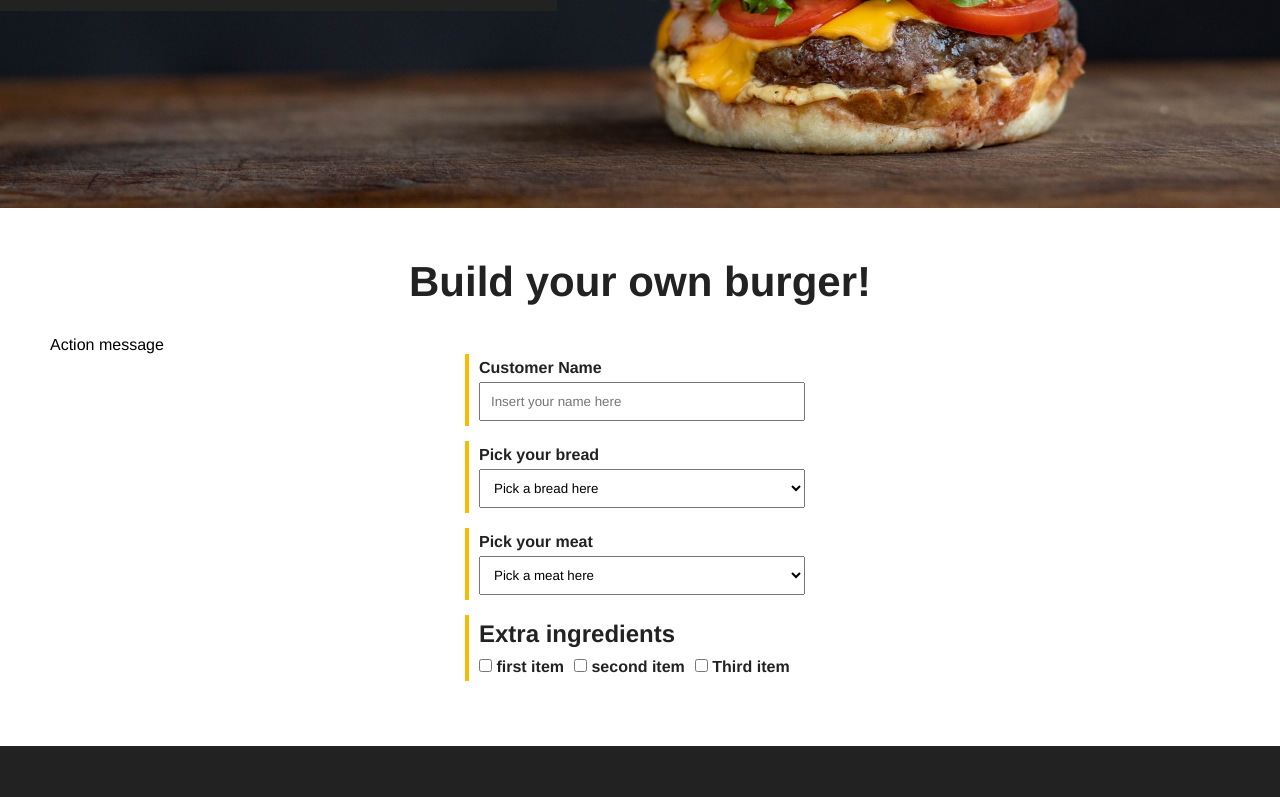
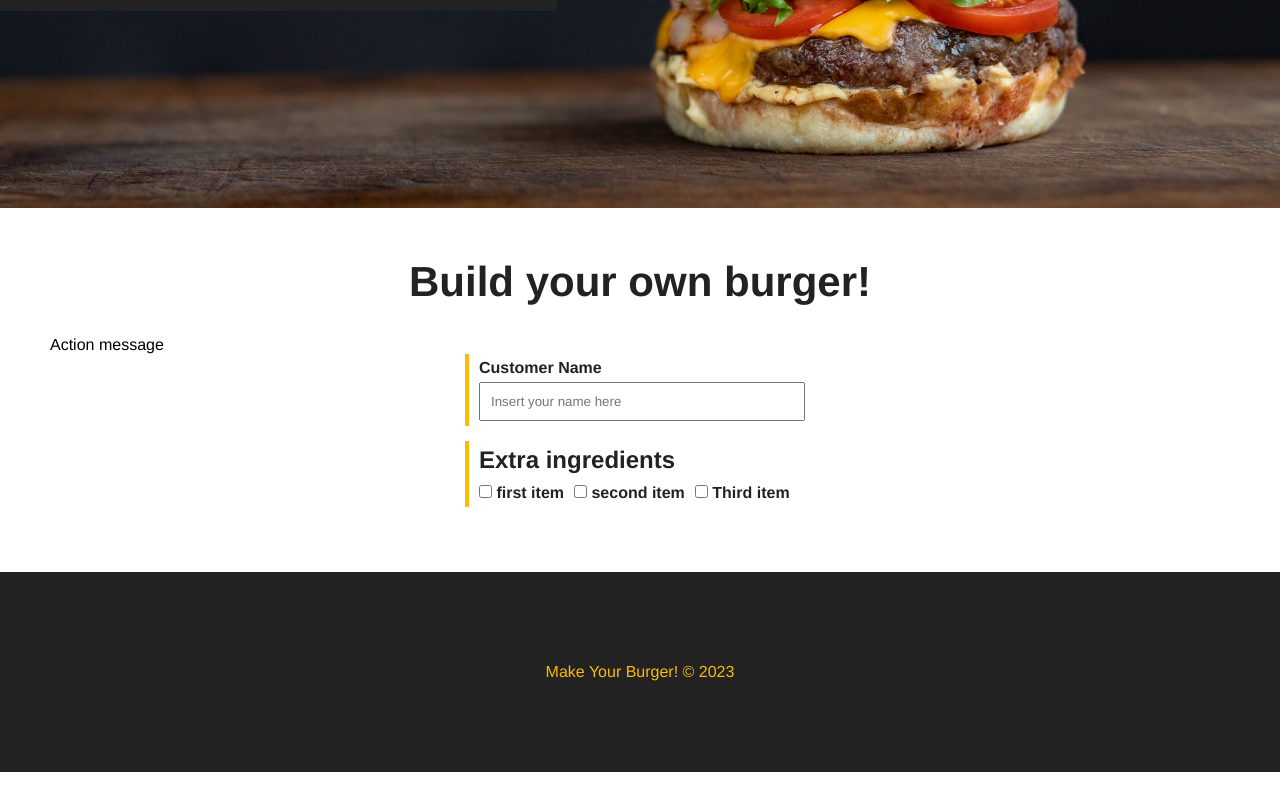
Before and after one commit to davidrogger/vue-practices, a Vue app in the folder project/make-your-burger/: page / in a window 1280 px wide. Shown: the part 366-1163 px from the top of the page. After the commit the page ends 1138 px from the top, so only its background shows below. Built offline with nearby package versions, Linux system fonts and the light colour scheme.

Commit message:
FEAT: created Select component

```diff
--- a/project/make-your-burger/src/components/BurgerForm.vue
+++ b/project/make-your-burger/src/components/BurgerForm.vue
@@ -1,7 +1,12 @@
 <script>
+import SelectForm from './SelectForm.vue';
+
   export default {
-    name: "BurgerForm"
-  }
+    name: "BurgerForm",
+    components: {
+      SelectForm,
+    },
+}
 </script>
 
 <template>
@@ -21,22 +26,7 @@
               placeholder="Insert your name here"
             >
           </label>
-          <label for="breadPick">
-            Pick your bread
-            <select name="breadPick" id="breadPick">
-              <option value="" disabled selected>
-                Pick a bread here
-              </option>
-            </select>
-          </label>
-          <label for="meatPick">
-            Pick your meat
-            <select name="meatPick" id="meatPick">
-              <option value="" disabled selected>
-                Pick a meat here
-              </option>
-            </select>
-          </label>
+
         </div>
         <div class="extra-form-container">
           <h2>Extra ingredients</h2>
--- /dev/null
+++ b/project/make-your-burger/src/components/SelectForm.vue
@@ -0,0 +1,20 @@
+<script>
+  export default {
+    name: "SelectForm",
+    props: ["items", "itemName"]
+  }
+</script>
+
+<template>
+  <label :for="`${itemName}Pick`">
+    Pick your {{ itemName }}
+    <select :name="`${itemName}Pick`" :id="`${itemName}Pick`">
+    <option value="" disabled selected>
+      Pick a {{ itemName }} here
+    </option>
+    <option v-for="{id, type} in items" :key="id" :value="type">
+      {{ type }}
+    </option>
+    </select>
+  </label>
+</template>
```
